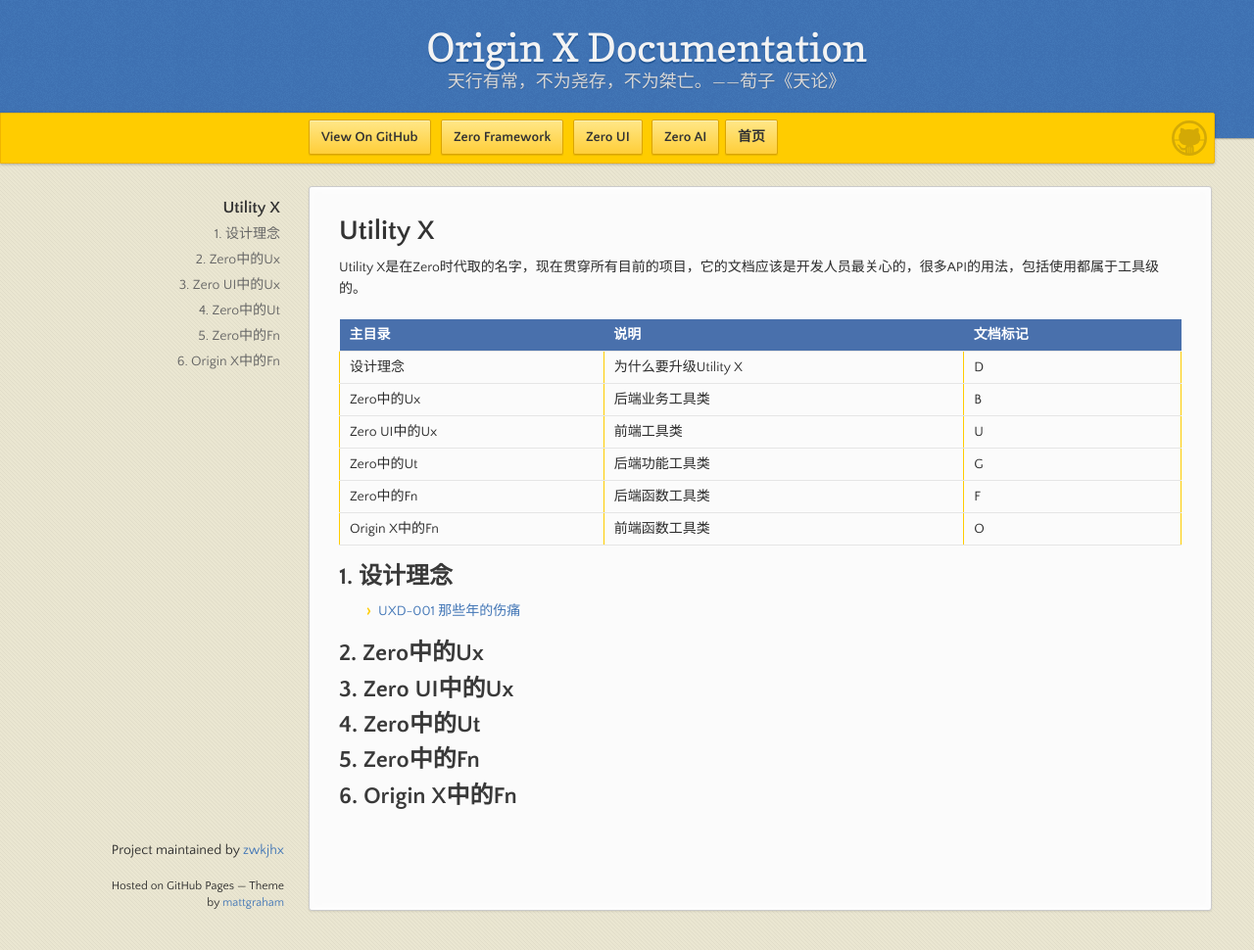
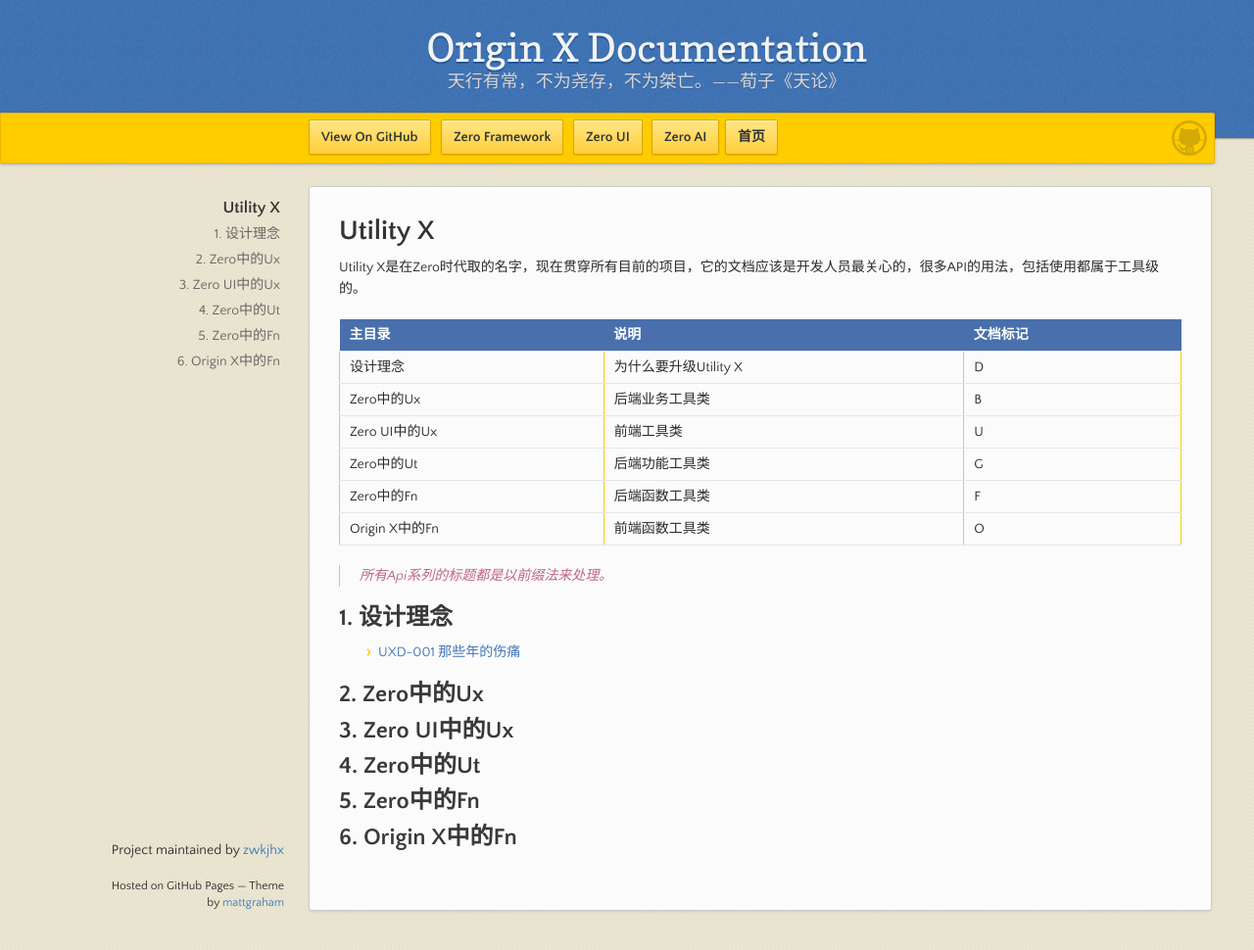
Before and after one commit to zwkjhx/ox-doc, a Jekyll site: the page built from utility-x/main.md, in a window 1280 px wide and 970 px high. Shown: the whole window at 98% size. Built offline with Jekyll 4.4.1, drawn with Linux system fonts in a browser that asks for light colours; our own code applies the rules of GitHub Pages for plain Markdown files.

Commit message:
Updates utility-x/main.md
Auto commit by GitBook Editor

```diff
--- a/utility-x/main.md
+++ b/utility-x/main.md
@@ -10,6 +10,8 @@
 | Zero中的Ut | 后端功能工具类 | G |
 | Zero中的Fn | 后端函数工具类 | F |
 | Origin X中的Fn | 前端函数工具类 | O |
+
+> 所有Api系列的标题都是以前缀法来处理。
 
 ## 1. 设计理念
 
```
